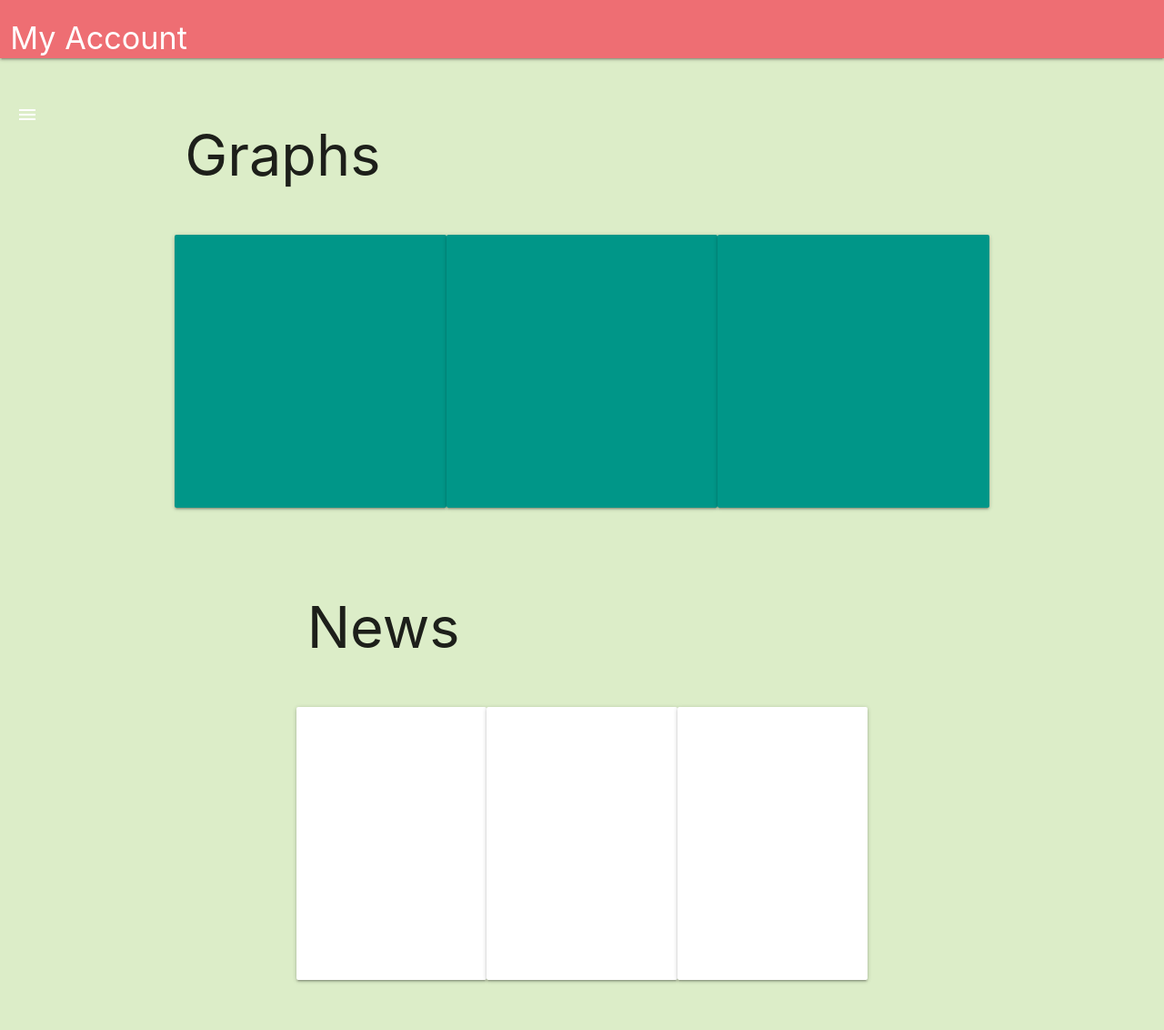
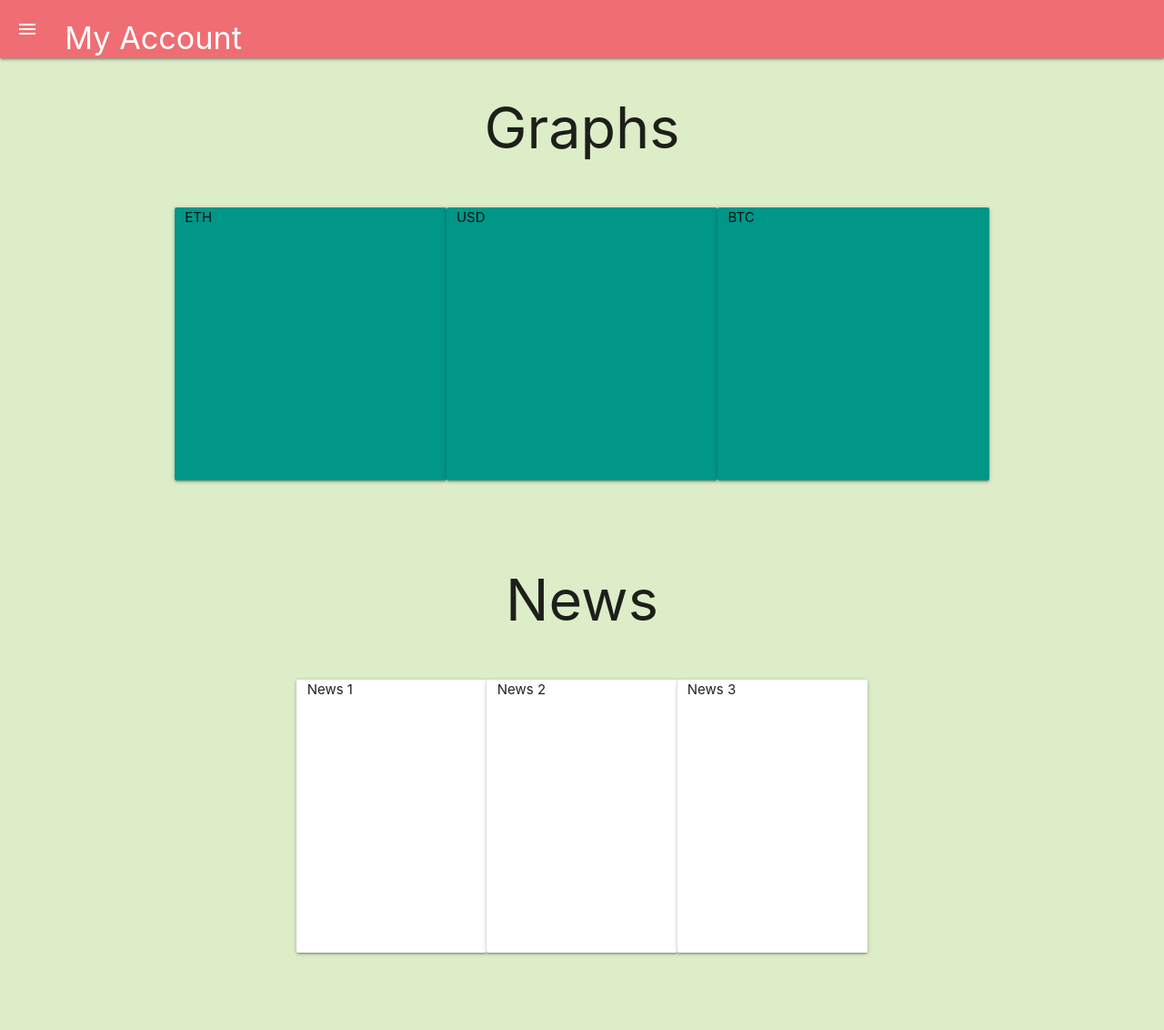
Before and after one commit to NightTrek/CryptoBob, a Node server app: page /account in a window 1280 px wide. Shown: the whole page at 91% size. After the commit the page ends 1050 px from the top, so only its background shows below. Run offline with Node 20, Linux system fonts and the light colour scheme; a map, chart or similar area stays blank; some libraries are stand-ins or nearby versions; grey boxes are pictures that could not be loaded.

Commit message:
added titles to navbar per handlebars page

```diff
--- a/views/DisplayAll.handlebars
+++ b/views/DisplayAll.handlebars
@@ -1,6 +1,10 @@
 <nav>
   <!-- navbar content here  -->
-    <div class="row"><div class="col s6"> <h4>My Account</h4> </div></div>
+    <div class="hoverable">
+    <a href="#" data-target="slide-out" class="sidenav-trigger show-on-large"><i class="material-icons">menu</i></a>
+    <div class="row"><div class="col s3"><h4>My Account</h4> </div></div>
+  </div>
+
   <ul id="slide-out" class="sidenav">
     <li>
       <div class="user-view">
@@ -24,38 +28,36 @@
     </li>
     <li><a class="subheader" href="#!"><i class="material-icons">autorenew</i>Auto Trading (Unavailable)</a></li>
   </ul>
-  <div class="hoverable">
-    <a href="#" data-target="slide-out" class="sidenav-trigger show-on-large"><i class="material-icons">menu</i></a>
-  </div>
+
 </nav>
 
 
 {{!-- start of content  --}}
 {{!-- graphs --}}
 <div class="container">
-  <div class="row"><div class="col s6"> <h1>Graphs</h1> </div></div>
+  <div class="row"><div class="center-align"> <h1>Graphs</h1> </div></div>
   <div class="row">
     <div class="col s4 card teal">
-      <div id="chartContainer1" style="height: 300px; width: 100%;"></div>
+      <div id="chartContainer1" style="height: 300px; width: 100%;">ETH</div>
     </div>
     <div class="col s4 card teal">
-      <div id="chartContainer2" style="height: 300px; width: 100%;"></div></div>
+      <div id="chartContainer2" style="height: 300px; width: 100%;">USD</div></div>
     <div class="col s4 card teal">
-      <div id="chartContainer3" style="height: 300px; width: 100%;"></div></div>
+      <div id="chartContainer3" style="height: 300px; width: 100%;">BTC</div></div>
   </div>
   <div class="row"></div>
 
 {{!-- NEWs --}}
 <div class="container" id="newsContainer">
-    <div class="row"><div class="col s6"> <h1>News</h1> </div></div>
+    <div class="row"><div class="col s12 center-align"> <h1>News</h1> </div></div>
   <div class="row">
     <div class="col s4 card">
-      <div id="newsContainer1" style="height: 300px; width: 100%;"></div>
+      <div id="newsContainer1" style="height: 300px; width: 100%;">News 1</div>
     </div>
     <div class="col s4 card">
-      <div id="newsContainer2" style="height: 300px; width: 100%;"></div></div>
+      <div id="newsContainer2" style="height: 300px; width: 100%;">News 2</div></div>
     <div class="col s4 card">
-      <div id="newsContainer3" style="height: 300px; width: 100%;"></div></div>
+      <div id="newsContainer3" style="height: 300px; width: 100%;">News 3</div></div>
   </div>
   <div class="row"></div>
 
```
Also changed, not shown: views/notificationEdit.handlebars (+9 -3 lines), views/notifications.handlebars (+6 -3 lines).
